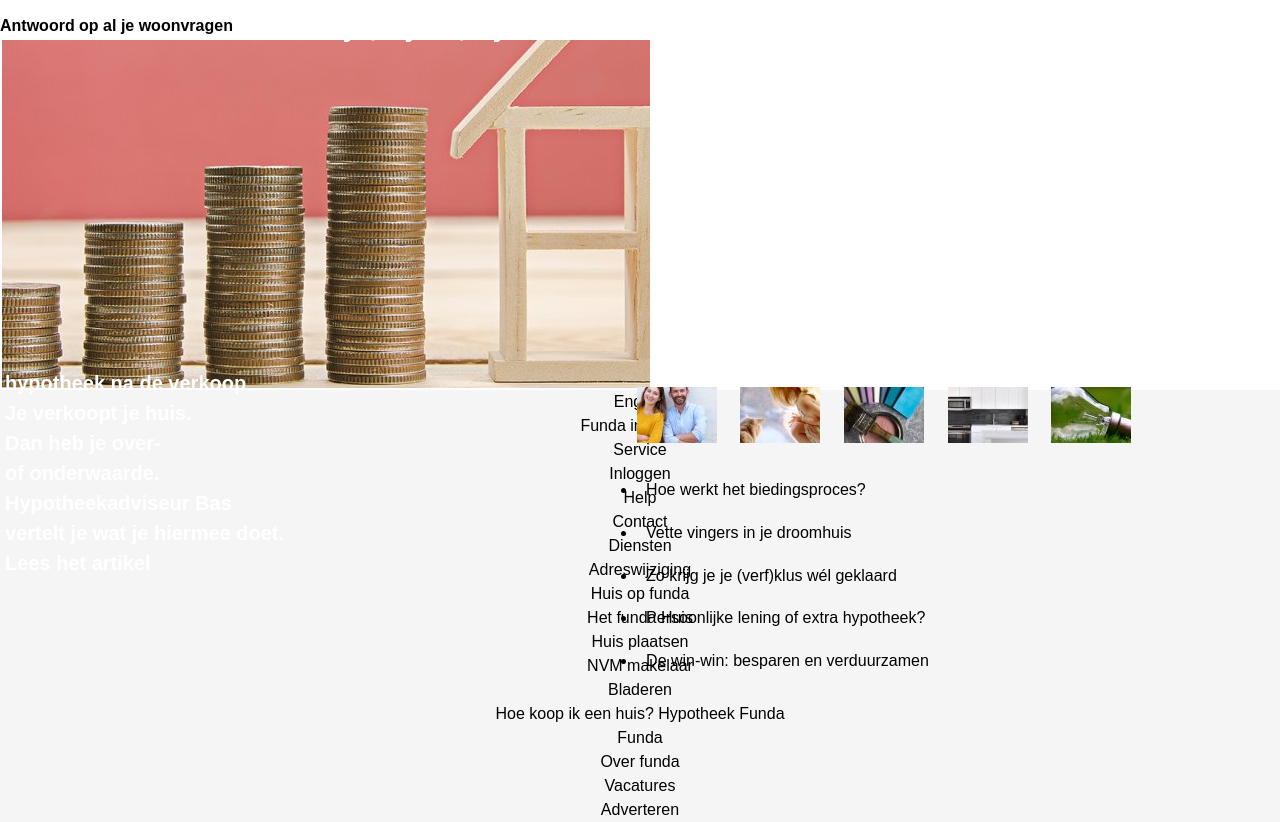
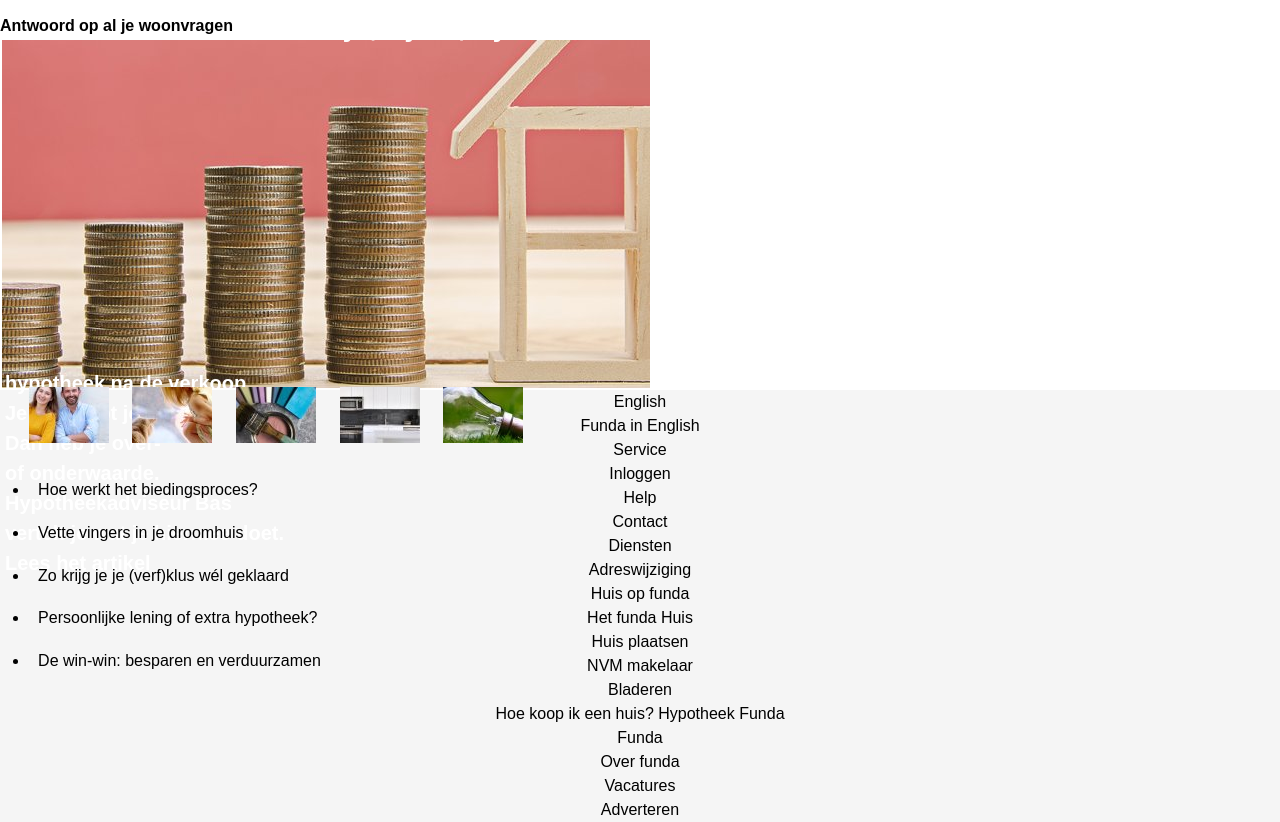
Before and after one commit to Rushkurdi/hyf-html-css, a plain HTML site: page week3/index.html in a window 1280 px wide. Shown: the part 1437-2259 px from the top of the page. Drawn offline with Linux system fonts and the light colour scheme.

Commit message:
margin deleted

```diff
--- a/week3/main.css
+++ b/week3/main.css
@@ -89,7 +89,6 @@ p {
     display: inline-block;
     justify-content: flex-end;
     padding: 1.5%;
-    margin: 47.5%;
     width: 50%;
     margin-top: 1.5%;
     top: 222%;
```
